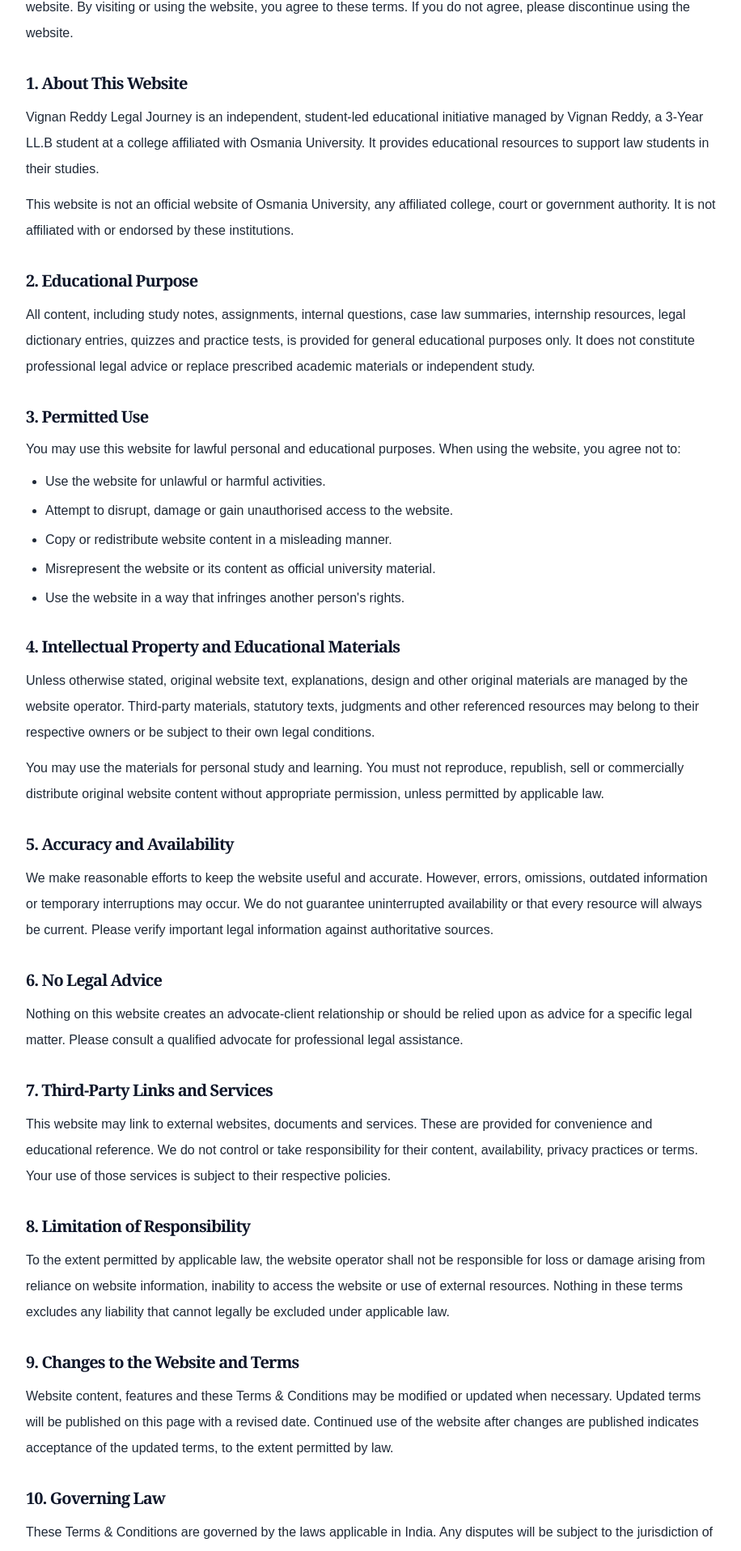
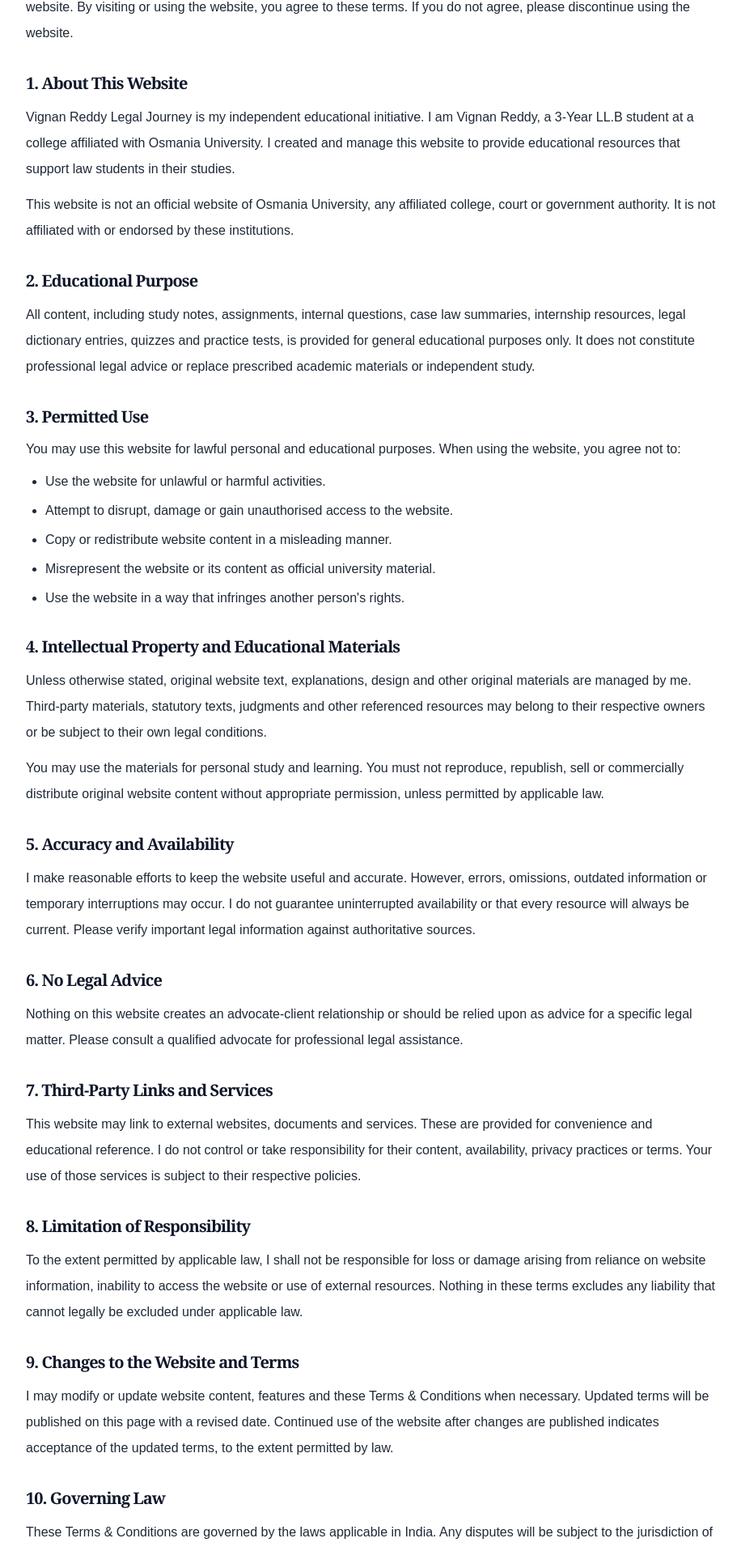
Before and after one commit to Vr7solutions/vignanreddy-legal-journey, a Next.js app: page /terms-and-conditions in a window 1280 px wide. Shown: the part 239-2155 px from the top of the page at 81% size, without its empty margins (180-1096 px from the left). Built offline with nearby package versions, Linux system fonts and the light colour scheme.

Commit message:
Revise Terms & Conditions for personal ownership
Updated the Terms & Conditions to reflect personal ownership and management of the website.

```diff
--- a/app/terms-and-conditions/page.tsx
+++ b/app/terms-and-conditions/page.tsx
@@ -19,7 +19,7 @@ export default function TermsAndConditionsPage() {
           Terms & Conditions
         </h1>
         <p className="text-sm text-gray-500">
-          Last updated: 25 November 2026
+          Last updated: 27 November 2026
         </p>
       </div>
 
@@ -33,10 +33,10 @@ export default function TermsAndConditionsPage() {
       <section className="mb-8">
         <h2 className="mb-3 text-xl font-bold text-slate-900">1. About This Website</h2>
         <p className="leading-8">
-          Vignan Reddy Legal Journey is an independent, student-led
-          educational initiative managed by Vignan Reddy, a 3-Year LL.B
-          student at a college affiliated with Osmania University. It provides
-          educational resources to support law students in their studies.
+          Vignan Reddy Legal Journey is my independent educational initiative.
+          I am Vignan Reddy, a 3-Year LL.B student at a college affiliated
+          with Osmania University. I created and manage this website to
+          provide educational resources that support law students in their studies.
         </p>
         <p className="mt-3 leading-8">
           This website is not an official website of Osmania University, any
@@ -75,10 +75,10 @@ export default function TermsAndConditionsPage() {
         <h2 className="mb-3 text-xl font-bold text-slate-900">4. Intellectual Property and Educational Materials</h2>
         <p className="leading-8">
           Unless otherwise stated, original website text, explanations,
-          design and other original materials are managed by the website
-          operator. Third-party materials, statutory texts, judgments and
-          other referenced resources may belong to their respective owners
-          or be subject to their own legal conditions.
+          design and other original materials are managed by me. Third-party
+          materials, statutory texts, judgments and other referenced resources
+          may belong to their respective owners or be subject to their own
+          legal conditions.
         </p>
         <p className="mt-3 leading-8">
           You may use the materials for personal study and learning. You must
@@ -91,9 +91,9 @@ export default function TermsAndConditionsPage() {
       <section className="mb-8">
         <h2 className="mb-3 text-xl font-bold text-slate-900">5. Accuracy and Availability</h2>
         <p className="leading-8">
-          We make reasonable efforts to keep the website useful and accurate.
+          I make reasonable efforts to keep the website useful and accurate.
           However, errors, omissions, outdated information or temporary
-          interruptions may occur. We do not guarantee uninterrupted
+          interruptions may occur. I do not guarantee uninterrupted
           availability or that every resource will always be current.
           Please verify important legal information against authoritative
           sources.
@@ -114,7 +114,7 @@ export default function TermsAndConditionsPage() {
         <p className="leading-8">
           This website may link to external websites, documents and services.
           These are provided for convenience and educational reference.
-          We do not control or take responsibility for their content,
+          I do not control or take responsibility for their content,
           availability, privacy practices or terms. Your use of those
           services is subject to their respective policies.
         </p>
@@ -123,20 +123,20 @@ export default function TermsAndConditionsPage() {
       <section className="mb-8">
         <h2 className="mb-3 text-xl font-bold text-slate-900">8. Limitation of Responsibility</h2>
         <p className="leading-8">
-          To the extent permitted by applicable law, the website operator
-          shall not be responsible for loss or damage arising from reliance
-          on website information, inability to access the website or use of
-          external resources. Nothing in these terms excludes any liability
-          that cannot legally be excluded under applicable law.
+          To the extent permitted by applicable law, I shall not be
+          responsible for loss or damage arising from reliance on website
+          information, inability to access the website or use of external
+          resources. Nothing in these terms excludes any liability that
+          cannot legally be excluded under applicable law.
         </p>
       </section>
 
       <section className="mb-8">
         <h2 className="mb-3 text-xl font-bold text-slate-900">9. Changes to the Website and Terms</h2>
         <p className="leading-8">
-          Website content, features and these Terms & Conditions may be
-          modified or updated when necessary. Updated terms will be published
-          on this page with a revised date. Continued use of the website after
+          I may modify or update website content, features and these Terms
+          & Conditions when necessary. Updated terms will be published on
+          this page with a revised date. Continued use of the website after
           changes are published indicates acceptance of the updated terms,
           to the extent permitted by law.
         </p>
@@ -152,9 +152,9 @@ export default function TermsAndConditionsPage() {
       </section>
 
       <section className="rounded-xl border border-gray-200 p-6">
-        <h2 className="mb-3 text-xl font-bold text-slate-900">11. Contact Us</h2>
+        <h2 className="mb-3 text-xl font-bold text-slate-900">11. Contact Me</h2>
         <p className="mb-3 leading-7">
-          If you have questions about these Terms & Conditions, contact us at:
+          If you have questions about these Terms & Conditions, contact me at:
         </p>
         <a
           href="mailto:vignanreddy.legal@gmail.com"
```
